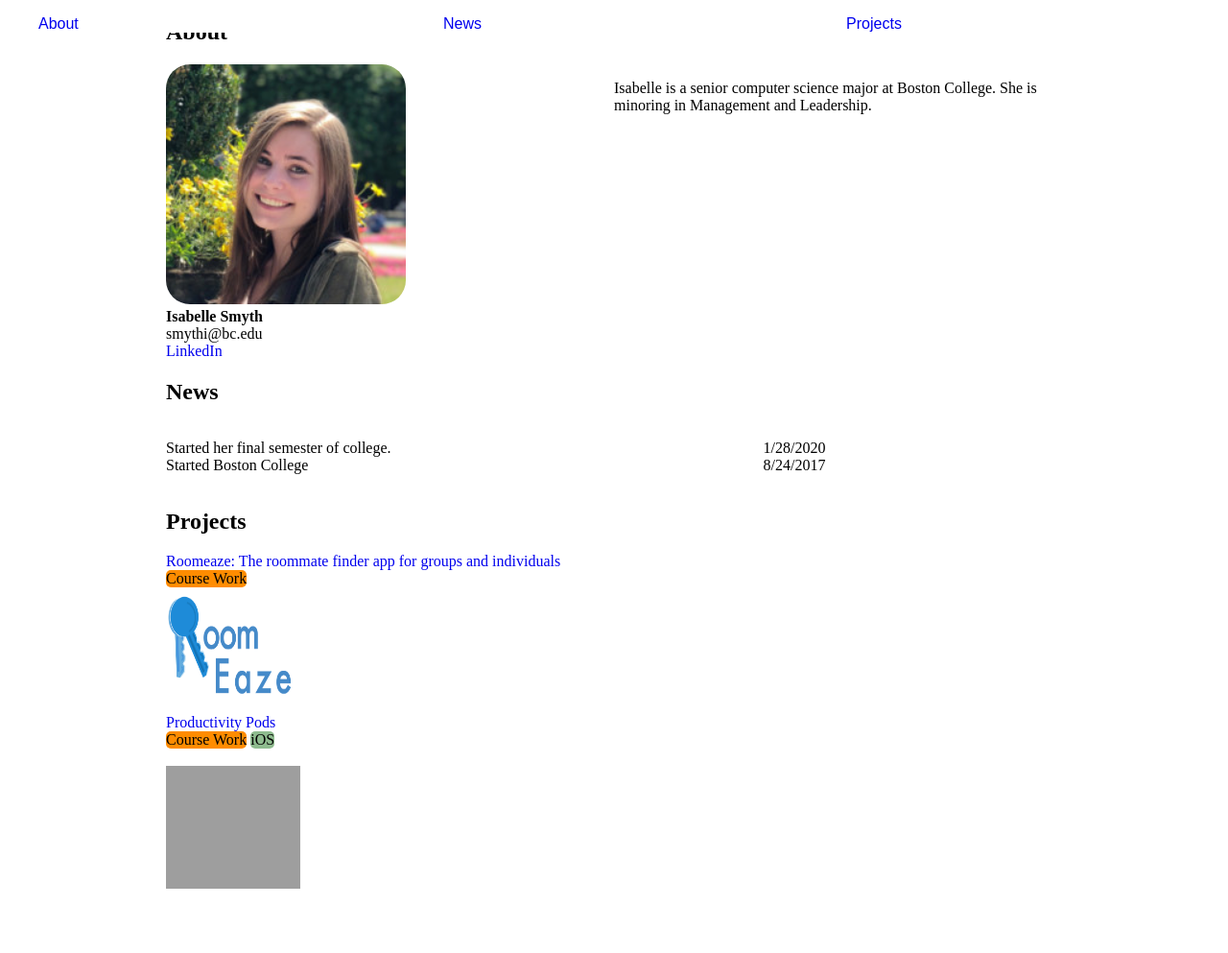
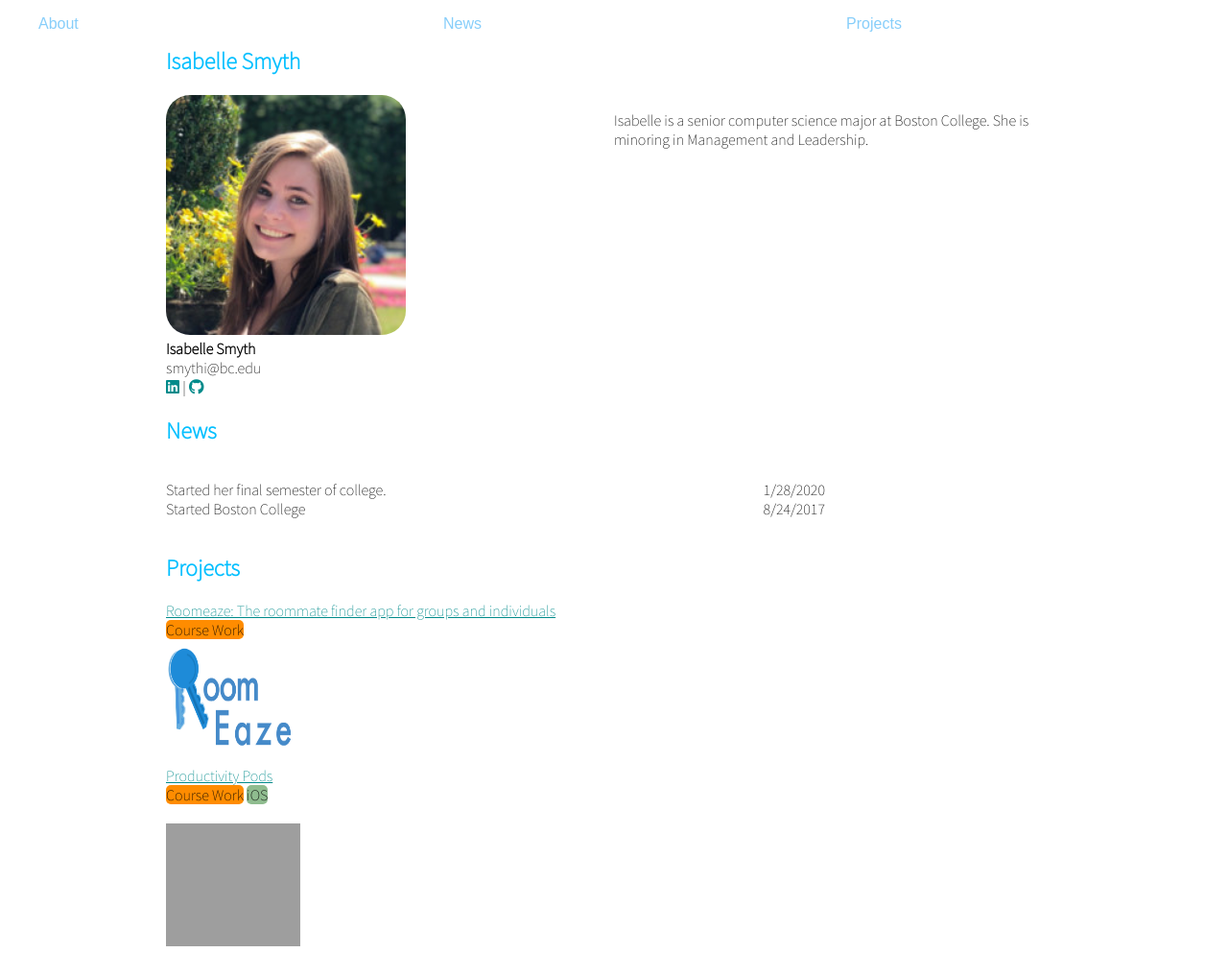
Before and after one commit to isabellesmyth/HTML_portfolio, a plain HTML site: page index.html in a window 1280 px wide. Shown: the whole page at 96% size. Before the commit the page ends 938 px from the top, so only its background shows below. Drawn offline with nearby package versions, Linux system fonts and the light colour scheme; grey boxes are pictures that could not be loaded.

Commit message:
advanced css

```diff
--- a/index.html
+++ b/index.html
@@ -3,13 +3,21 @@
 
 <head>
   <link rel="stylesheet" href="style.css" />
+  <link rel="stylesheet" href="https://cdnjs.cloudflare.com/ajax/libs/animate.css/4.1.1/animate.min.css" />
+  <link rel="stylesheet" href="https://cdnjs.cloudflare.com/ajax/libs/font-awesome/5.11.2/css/all.min.css" />
+  <link rel="preconnect" href="https://fonts.gstatic.com">
+  <link href="https://fonts.googleapis.com/css2?family=Source+Sans+Pro:wght@200&display=swap" rel="stylesheet">
   <meta charset="utf-8" />
   <meta http-equiv="X-UA-Compatible" content="IE=edge" />
   <meta name="viewport" content="width=device-width, initial-scale=1" />
+  <meta property="og:title" content="Isabelle's Portfolio">
+  <meta property="og:image" content="assets/me.png">
+  <meta property="og:url" content="https://isabellesmyth.github.io/HTML_portfolio/">
 
   <title>Hello!</title>
 
 </head>
+
 <body>
   <nav>
     <ul>
@@ -18,32 +26,34 @@
       <li><a href="#projects">Projects</a></li>
     </ul>
   </nav>
-
+  <br />
   <section id="about">
-      <h1>About</h1>
-
+    <h1 class="animate__animated animate__fadeInLeft"> Isabelle Smyth </h1>
     <div class="row">
       <div class="col-6">
         <img src="assets/me.png" id="me" alt="Picture of Me">
-        </div>
-        <div class="col-6">
-          <p>
-            Isabelle is a senior computer science major at Boston College. She is minoring in Management and Leadership.</p>
-        </div>
-      </div>
-
-
-
-
+        <br />
         <b>Isabelle Smyth</b>
         <br />
         smythi@bc.edu
         <br />
+      </div>
+      <div class="col-6">
+        <p>
+          Isabelle is a senior computer science major at Boston College. She is minoring in Management and Leadership.
+        </p>
+      </div>
+    </div>
+
+    <div>
       <a href="https://linkedin.com/in/isabelle-smyth-088a83162
-      ">LinkedIn</a>
-      <br />
-
-
+      "><i class="fab fa-linkedin"></i></a>
+      |
+      <a href="https://github.com/isabellesmyth" target="_blank">
+        <i class="fab fa-github"></i>
+      </a>
+      </ul>
+    </div>
   </section>
 
 
@@ -76,28 +86,29 @@
 
     <a href="project1.html">Roomeaze: The roommate finder app for groups and individuals</a>
     <div class="tag">
-          <span id= "courseWork">
+      <span id="courseWork">
         Course Work
       </span>
     </div>
 
 
-        <img src = "assets/roomeazelogo.png" width="140" height="128" >
+    <img src="assets/roomeazelogo.png" width="140" height="128">
     <br />
     <a href="project2.html">Productivity Pods</a>
     <div class="tag">
       <span id="courseWork">
         Course Work
       </span>
-        <span id= "iOS">
+      <span id="iOS">
         iOS
       </span>
     </div>
     <br />
-        <img src = "assets/productivity_pods.jpg" width="140" height="128" >
+    <img src="assets/productivity_pods.jpg" width="140" height="128">
 
 
 
   </section>
 </body>
+
 </html>
--- a/style.css
+++ b/style.css
@@ -1,3 +1,32 @@
+.col-1 {flex-basis: 8.33%;} /* width works too */
+.col-2 {flex-basis: 16.66%;}
+.col-3 {flex-basis: 25%;}
+.col-4 {flex-basis: 33.33%;}
+.col-5 {flex-basis: 41.66%;}
+.col-6 {flex-basis: 50%;}
+.col-7 {flex-basis: 58.33%;}
+.col-8 {flex-basis: 66.66%;}
+.col-9 {flex-basis: 75%;}
+.col-10 {flex-basis: 83.33%;}
+.col-11 {flex-basis: 91.66%;}
+.col-12 {flex-basis: 100%;}
+
+@media only screen and (min-width: 768px){
+
+    [col-*]{
+        flex-basis: 100%;
+        align-content: center;
+
+    }
+
+}
+
+body {
+    font-family: 'Source Sans Pro', sans-serif;
+
+}
+
+
 
 nav ul {
 
@@ -8,46 +37,36 @@ nav ul {
     align-items: center;
     width: 100%;
     background-color: white;
-    position: fixed;
+    position:fixed;
     top: 0;
     left: 0;
     font-family: Arial, sans serif;
-    color: lightskyblue;
+
 }
 nav li{
     flex:auto;
+
+
+}
+h1{
+    color:deepskyblue;
 }
 a{
+    color:darkcyan;
+}
+nav a{
     text-decoration: none;
+    color: lightskyblue;
 
 }
 
 .row{
     display: flex;
     float: 1px;
+    flex-wrap:wrap;
 
 }
 
-
-
-
-    .row{
-        display: flex;
-        flex: 1;
-    }
-
-    .col-1 {flex-basis: 8.33%;} /* width works too */
-    .col-2 {flex-basis: 16.66%;}
-    .col-3 {flex-basis: 25%;}
-    .col-4 {flex-basis: 33.33%;}
-    .col-5 {flex-basis: 41.66%;}
-    .col-6 {flex-basis: 50%;}
-    .col-7 {flex-basis: 58.33%;}
-    .col-8 {flex-basis: 66.66%;}
-    .col-9 {flex-basis: 75%;}
-    .col-10 {flex-basis: 83.33%;}
-    .col-11 {flex-basis: 91.66%;}
-    .col-12 {flex-basis: 100%;}
 
     html {
         max-width: 950px;
@@ -63,11 +82,11 @@ a{
         width: 250px;
         height: 250px;
         object-fit: cover;
+
     }
 
     #courseWork{
         display: inline-block;
-
          background-color: darkorange;
          border-radius: 5px;
 
@@ -80,4 +99,5 @@ a{
 
 
 
+
    }
```
Also changed, not shown: project1.html (+2 -0 lines), project2.html (+2 -0 lines). Lines whose indentation alone changed are shown as unchanged.
